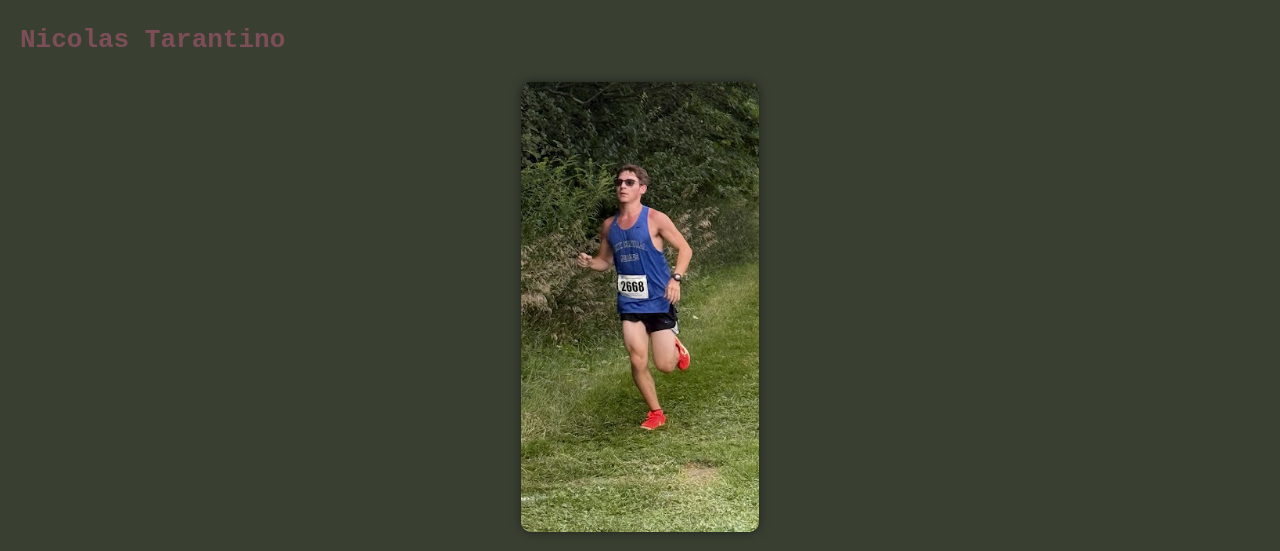
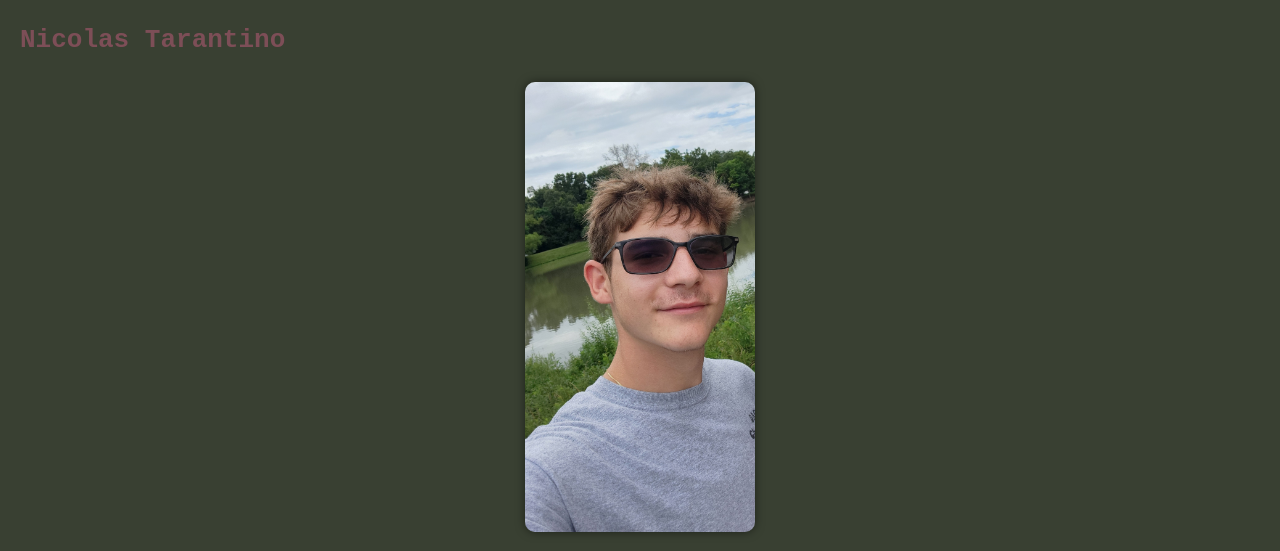
Before and after one commit to OxidizedToast/IU-HTML-Website, a plain HTML site: page index.html in a window 1280 px wide. Shown: the top 551 px of the page. Drawn offline with Linux system fonts and the light colour scheme.

Commit message:
Updated photo

```diff
--- a/index.html
+++ b/index.html
@@ -8,7 +8,7 @@
 </head>
 <body>
     <h1>Nicolas Tarantino</h1>
-    <img src="photos/xc-photo.png" height="450px">
+    <img src="photos/photo_of_me.jpg" height="450px">
     <hr>
     <h2>About Me:</h2>
     <p>
```
Also changed, not shown: photos/photo_of_me.jpg (added), photos/xc-photo.png (deleted).
